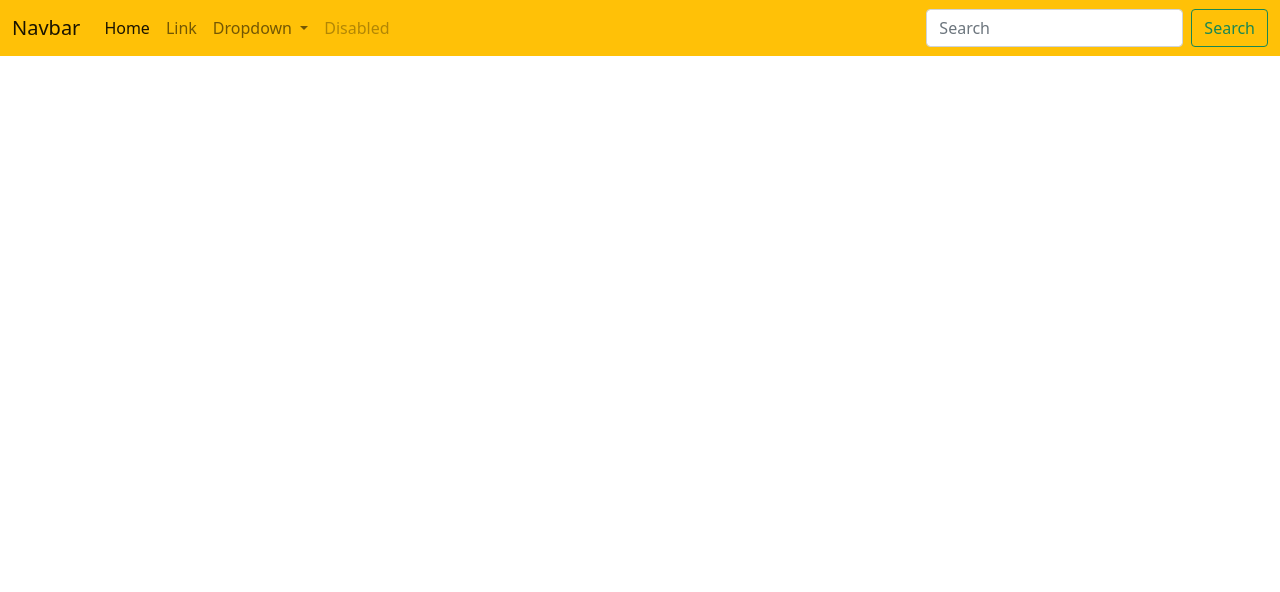
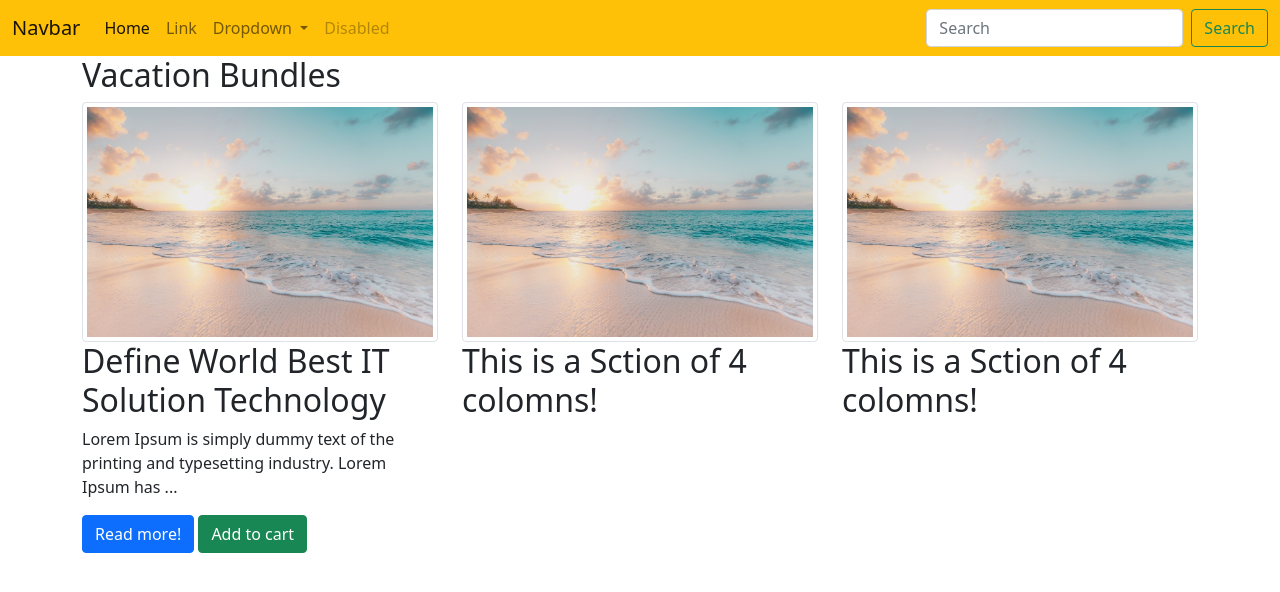
Before and after one commit to Meraj-Kazi/JavaScript-Hero-Course, a plain HTML site: page Class-5 Bootstrap/index.html in a window 1280 px wide. Drawn offline with nearby package versions, Linux system fonts and the light colour scheme.

Commit message:
bootstrap grid row colomn

```diff
--- a/Class-5 Bootstrap/index.html
+++ b/Class-5 Bootstrap/index.html
@@ -8,9 +8,10 @@
     <!-- Bootstrap CSS -->
     <link href="https://cdn.jsdelivr.net/npm/bootstrap@5.0.0-beta3/dist/css/bootstrap.min.css" rel="stylesheet" integrity="sha384-eOJMYsd53ii+scO/bJGFsiCZc+5NDVN2yr8+0RDqr0Ql0h+rP48ckxlpbzKgwra6" crossorigin="anonymous">
 
-    <title>My Website</title>
+    <title>Hello, world!</title>
   </head>
   <body>
+
 
     <nav class="navbar navbar-expand-lg navbar-light bg-warning">
       <div class="container-fluid">
@@ -49,6 +50,29 @@
       </div>
     </nav>
 
+<div class="container">
+  <div class="row">
+    <h2>Vacation Bundles</h2>
+
+    <div class="col-md-4">
+      <img src="./img/header-1.jpg" class="img-thumbnail" alt="...">
+      <h2>Define World Best IT Solution Technology</h2>
+      <p>Lorem Ipsum is simply dummy text of the printing and typesetting industry. Lorem Ipsum has ...</p>
+      <a class="btn btn-primary" href="#">Read more!</a>
+      <a class="btn btn-success" href="#">Add to cart</a>
+    </div>
+
+    <div class="col-md-4">
+      <img src="./img/header-1.jpg" class="img-thumbnail" alt="...">
+      <h2>This is a Sction of 4 colomns!</h2>
+    </div>
+
+    <div class="col-md-4">
+      <img src="./img/header-1.jpg" class="img-thumbnail" alt="...">
+      <h2>This is a Sction of 4 colomns!</h2>
+    </div>
+  </div>
+</div>
 
 
 
```
Also changed, not shown: Class-5 Bootstrap/img/header-1.jpg (added). Lines whose indentation alone changed are shown as unchanged.
